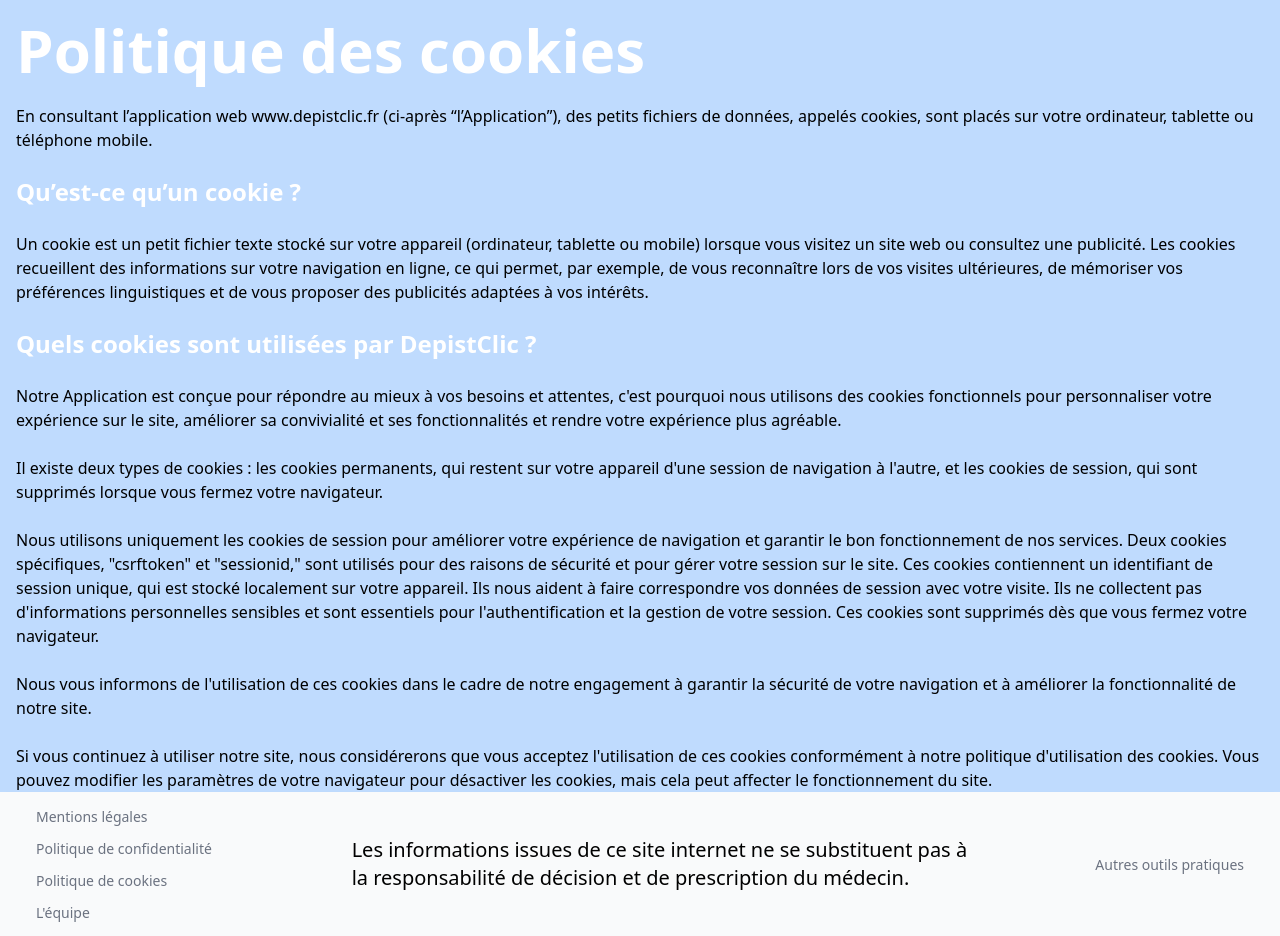
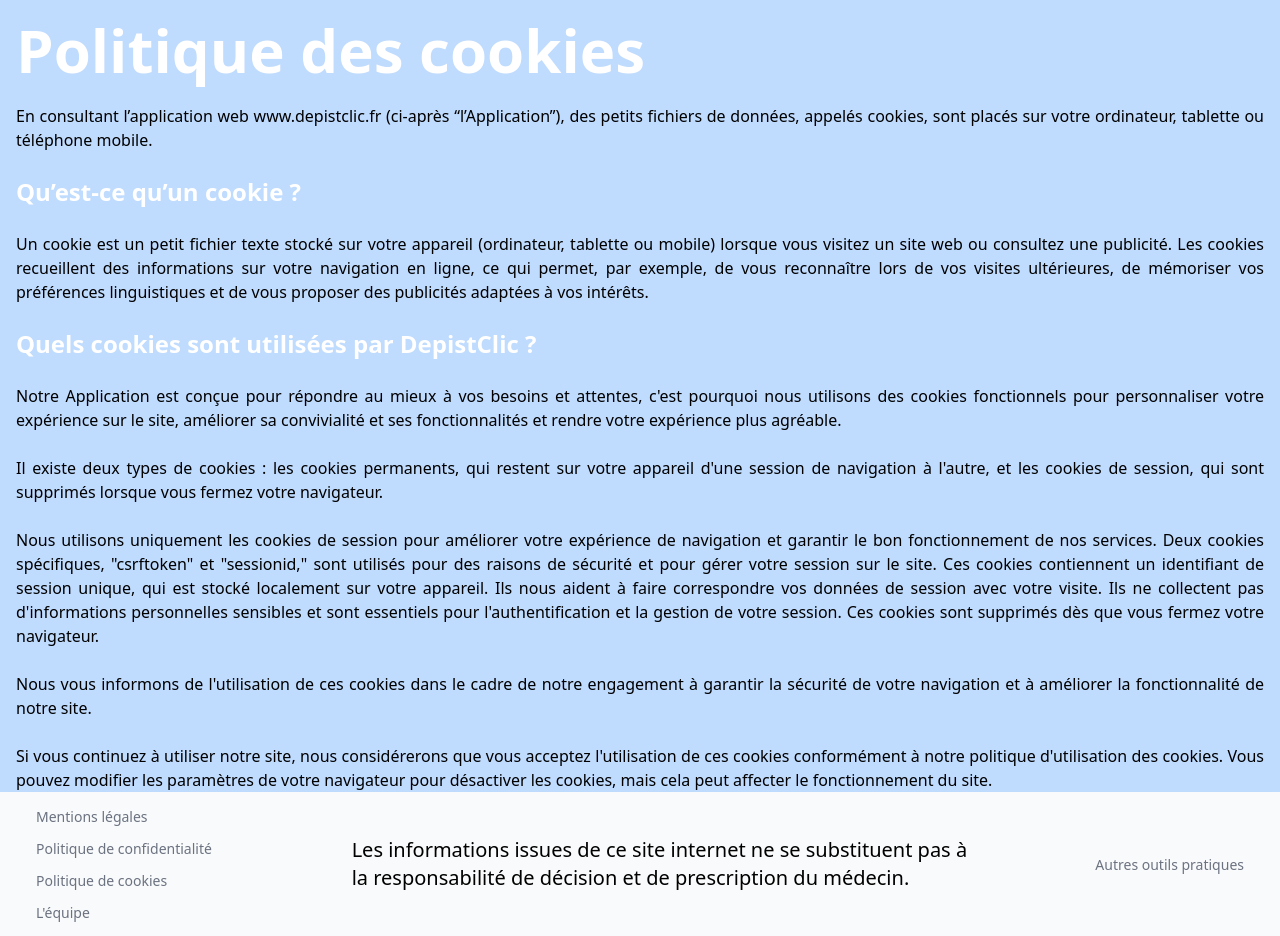
Before and after one commit to v-dav/DepistClic, a Django app: page /cookies/ in a window 1280 px wide. Shown: the part 60-996 px from the top of the page. Run offline with Django 4.2, Linux system fonts and the light colour scheme; style sheets or scripts are compiled from the project's sources; some libraries are stand-ins or nearby versions.

Commit message:
jsutify the text on the page

```diff
--- a/DepistClic/mainapp/templates/mainapp/politique_de_cookies.html
+++ b/DepistClic/mainapp/templates/mainapp/politique_de_cookies.html
@@ -1,6 +1,7 @@
 {% extends 'mainapp/base.html' %}
 
 {% block content %}
+<div class="text-justify">
 	<h1 class="mt-20 text-6xl font-bold text-white">Politique des cookies</h1>
 	<br>
 	<p>En consultant l’application web www.depistclic.fr (ci-après “l’Application”), des petits fichiers de données, appelés cookies, sont placés sur votre ordinateur, tablette ou téléphone mobile.</p>
@@ -20,8 +21,5 @@
 	<p>Nous vous informons de l'utilisation de ces cookies dans le cadre de notre engagement à garantir la sécurité de votre navigation et à améliorer la fonctionnalité de notre site.</p>
 	<br>
 	<p>Si vous continuez à utiliser notre site, nous considérerons que vous acceptez l'utilisation de ces cookies conformément à notre politique d'utilisation des cookies. Vous pouvez modifier les paramètres de votre navigateur pour désactiver les cookies, mais cela peut affecter le fonctionnement du site.</p>
-
-
-
-
+</div>
 {% endblock %}
```
